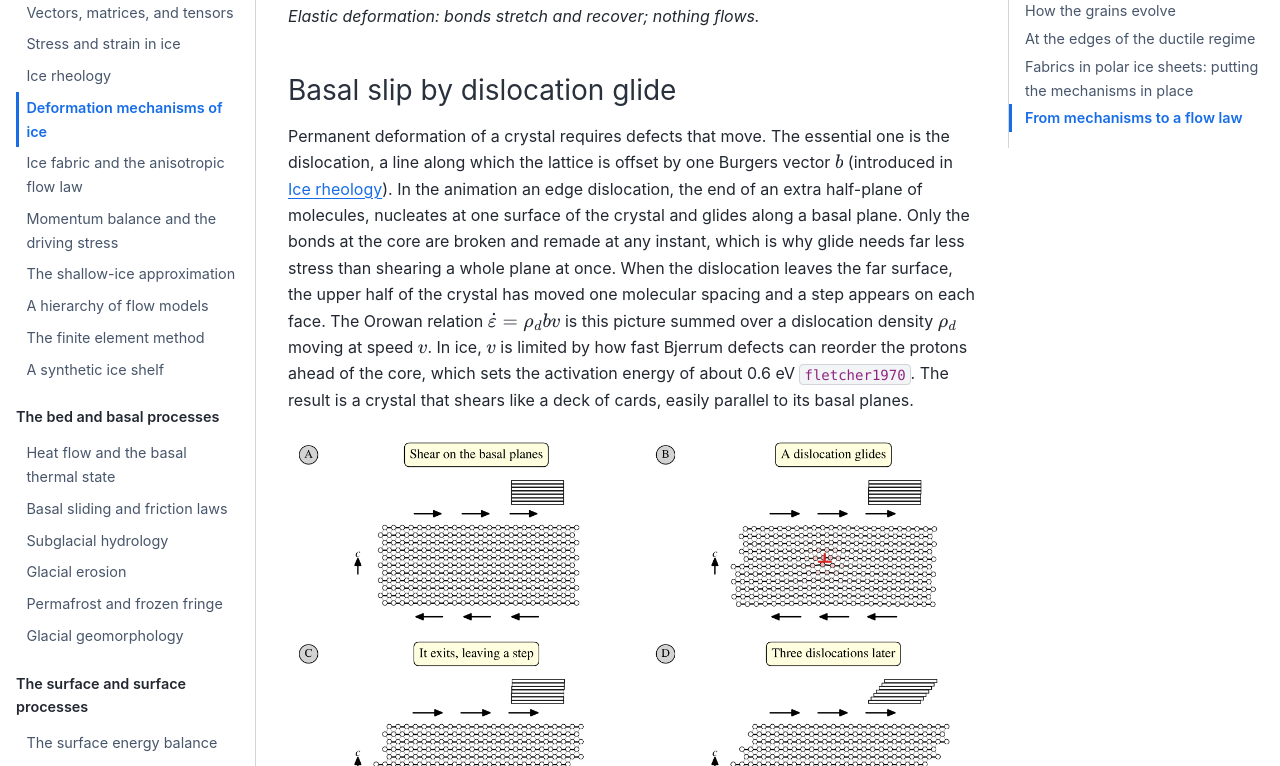
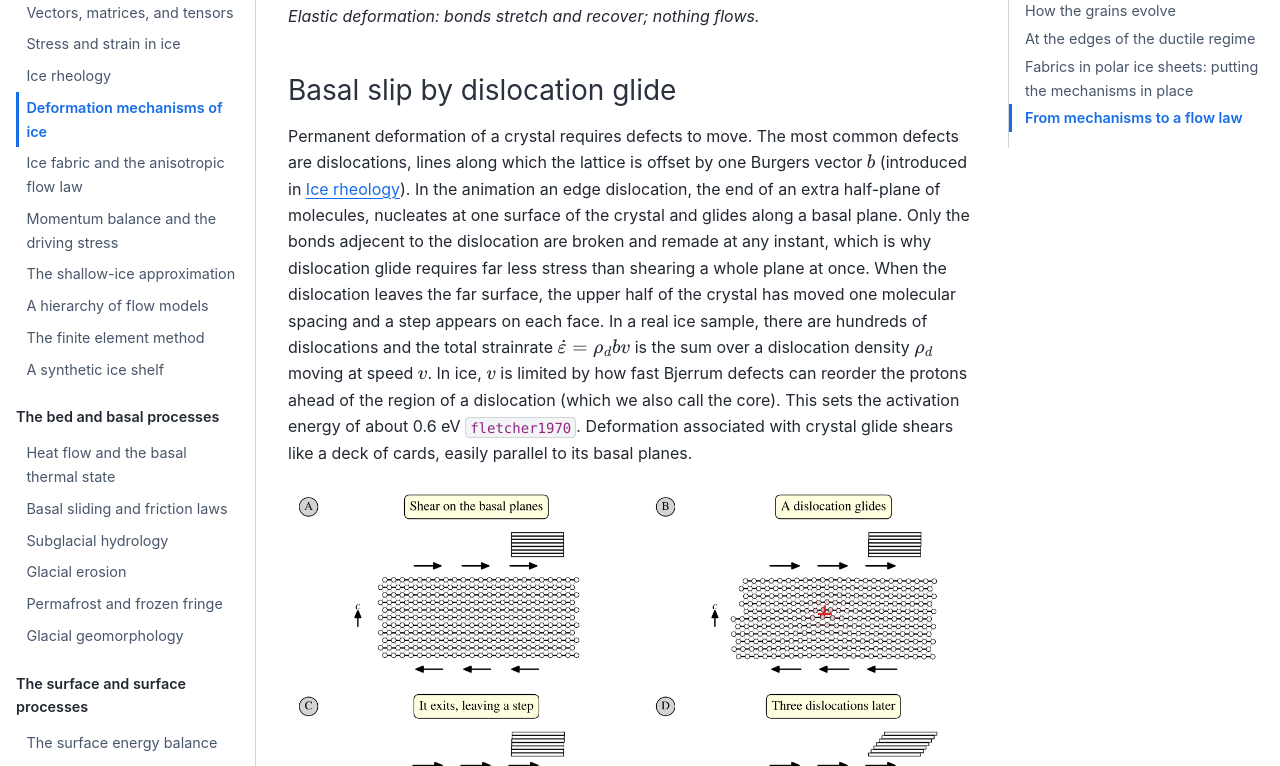
Before and after one commit to rice-glaciology/glaciology-book, a Jupyter Book: the page built from sections/ice_flow/deformation-mechanisms.md, in a window 1280 px wide and 900 px high, scrolled down 3838 px, cut to the strip 134-900 px from the top of the window. Built offline with Jupyter Book 1.0.4 settings and Sphinx 7.4.7 and the Sphinx Book theme 1.1.4, drawn with Linux system fonts in a browser that asks for light colours; pages that are not in the unit, such as notebooks, are missing from menus; cross-references to code outside the pages are shown as plain code; some of the changed text lies outside the part shown.

Commit message:
Refine descriptions of elastic deformation and dislocation glide

````diff
--- a/sections/ice_flow/deformation-mechanisms.md
+++ b/sections/ice_flow/deformation-mechanisms.md
@@ -38,7 +38,7 @@
 
 ### Elastic deformation
 
-Under any load, the first response of ice is elastic. The bonds between water molecules stretch, compress, and bend slightly, and every molecule keeps the same neighbors. The strain is proportional to the stress, with a Young's modulus near 9 GPa, and it vanishes the moment the load is removed. At glacier stresses the elastic strain is only about $10^{-5}$, so it matters only on short timescales: seismic waves, the tidal flexing of ice shelves, and the first instants of any loading. Over hours to days, the Maxwell time of {doc}`ice-rheology`, viscous creep overtakes it. The point of the animation is negative: elasticity alone can never produce flow, because no molecule ever changes neighbors.
+Under any applied stress, the first response of ice is elastic. The bonds between water molecules stretch, compress, and bend slightly, but every molecule keeps the same neighbors. The strain is proportional to the stress, with a Young's modulus near 9 GPa, and the deformation of the lattice is recoverable. At glacier stresses the elastic strain is only about $10^{-5}$, so it matters only on short timescales: seismic waves, the tidal flexing of ice shelves, and the first instant of any loading. Over hours to days, the Maxwell time of {doc}`ice-rheology`, viscous creep overtakes it. Because no molecules ever change position in the lattices, elasticity alone can never produce flow.
 
 ```{figure} figures/mechanism-elastic.png
 :name: fig-mechanism-elastic
@@ -57,7 +57,7 @@
 
 ### Basal slip by dislocation glide
 
-Permanent deformation of a crystal requires defects that move. The essential one is the dislocation, a line along which the lattice is offset by one Burgers vector $b$ (introduced in {doc}`ice-rheology`). In the animation an edge dislocation, the end of an extra half-plane of molecules, nucleates at one surface of the crystal and glides along a basal plane. Only the bonds at the core are broken and remade at any instant, which is why glide needs far less stress than shearing a whole plane at once. When the dislocation leaves the far surface, the upper half of the crystal has moved one molecular spacing and a step appears on each face. The Orowan relation $\dot\varepsilon=\rho_d b v$ is this picture summed over a dislocation density $\rho_d$ moving at speed $v$. In ice, $v$ is limited by how fast Bjerrum defects can reorder the protons ahead of the core, which sets the activation energy of about 0.6 eV {cite}`fletcher1970`. The result is a crystal that shears like a deck of cards, easily parallel to its basal planes.
+Permanent deformation of a crystal requires defects to move. The most common defects are dislocations, lines along which the lattice is offset by one Burgers vector $b$ (introduced in {doc}`ice-rheology`). In the animation an edge dislocation, the end of an extra half-plane of molecules, nucleates at one surface of the crystal and glides along a basal plane. Only the bonds adjecent to the dislocation are broken and remade at any instant, which is why dislocation glide requires far less stress than shearing a whole plane at once. When the dislocation leaves the far surface, the upper half of the crystal has moved one molecular spacing and a step appears on each face. In a real ice sample, there are hundreds of dislocations and the total strainrate $\dot\varepsilon=\rho_d b v$ is the sum over a dislocation density $\rho_d$ moving at speed $v$. In ice, $v$ is limited by how fast Bjerrum defects can reorder the protons ahead of the region of a dislocation (which we also call the core). This sets the activation energy of about 0.6 eV {cite}`fletcher1970`. Deformation associated with crystal glide shears like a deck of cards, easily parallel to its basal planes.
 
 ```{figure} figures/mechanism-basal-glide.png
 :name: fig-mechanism-basal-glide
````
